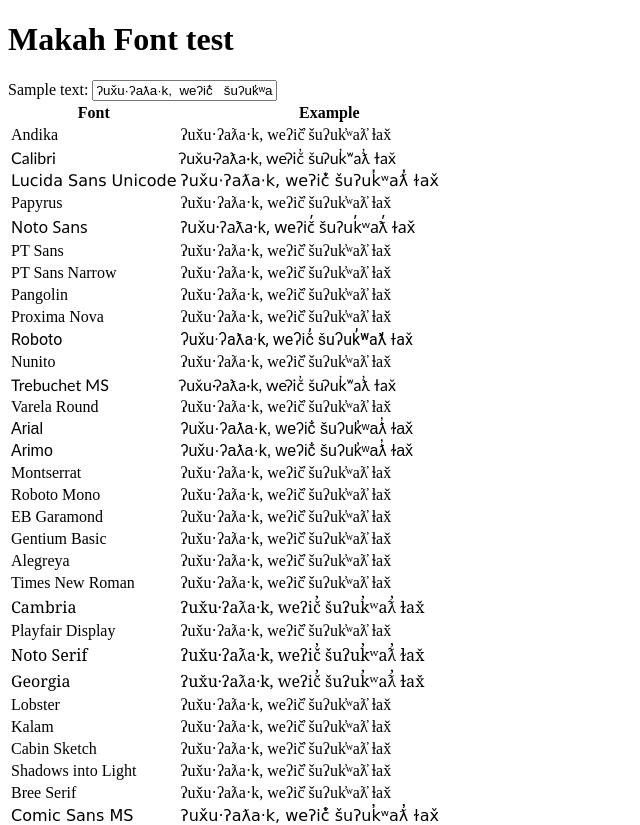
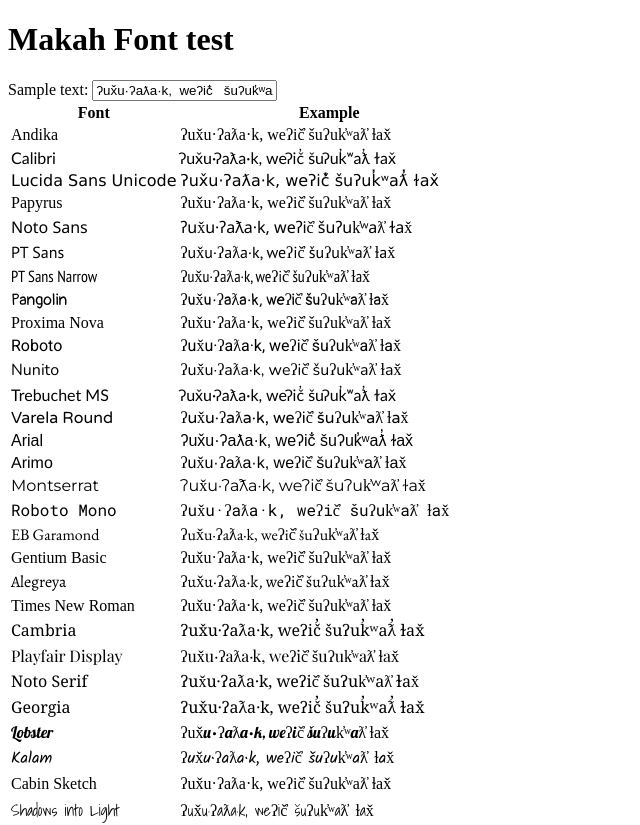
Before and after one commit to eddieantonio/makah-fonts, a Svelte app: page / in a window 1280 px wide. Shown: the top 825 px of the page, without its empty margins (0-640 px from the left). Built offline with nearby package versions, Linux system fonts and the light colour scheme; a web font is replaced by a local one.

Commit message:
Make Google Fonts work

```diff
--- a/src/Font.svelte
+++ b/src/Font.svelte
@@ -1,6 +1,12 @@
 <script>
 export let font;
 </script>
+
+<svelte:head>
+{#if font.isAvailableOnGoogleFonts}
+  <link rel="stylesheet" href={font.googleFontsURL} />
+{/if}
+</svelte:head>
 
 <tr style={font.css}>
   <td>{font.family}</td>
```
